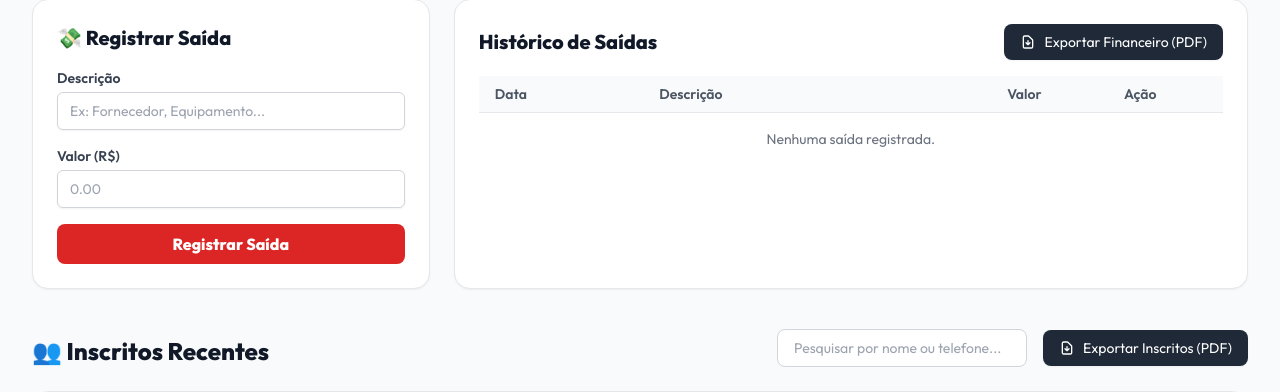
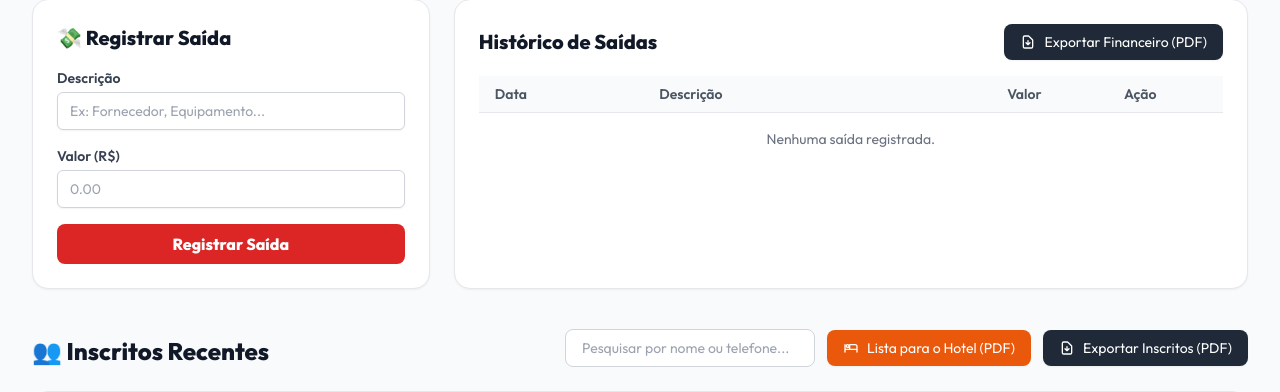
Before and after one commit to aquilasamuel-spec/defad, a Flask app: page /admin in a window 1280 px wide. Shown: the part 1127-1519 px from the top of the page. Run offline with Flask 3, Linux system fonts and the light colour scheme; the visitor is signed in with stand-in values (Sample User, id 1); data comes from the database, SQL or seed files in the repository; data that the repository does not hold is empty; some libraries are stand-ins or nearby versions.

Commit message:
feat: exporta lista de hospedes (Jantar + Hotel) em PDF para enviar ao hotel
Co-Authored-By: Claude Opus 5.5 <noreply@anthropic.com>
Claude-Session: https://claude.ai/code/session_01TnCwMQrwS1bYogn1xVQydS

```diff
--- a/routes.py
+++ b/routes.py
@@ -869,6 +869,110 @@ def exportar_pdf():
         download_name='relatorio_inscritos.pdf'
     )
 
+@bp.route('/admin/exportar_hotel')
+def exportar_hotel():
+    """Lista de hóspedes (inscrições Jantar + Hotel) para enviar ao hotel do evento."""
+    if not session.get('admin_logged_in'):
+        return redirect(url_for('main.admin_login'))
+
+    from fpdf import FPDF
+    from fpdf.fonts import FontFace
+    from flask import send_file
+    import io
+
+    def txt(v):
+        # Fontes padrão do PDF usam latin-1: troca caracteres fora dele em vez de quebrar
+        return str(v or '').strip().encode('latin-1', 'replace').decode('latin-1')
+
+    def fmt_cpf(cpf):
+        d = ''.join(c for c in str(cpf or '') if c.isdigit())
+        return f"{d[:3]}.{d[3:6]}.{d[6:9]}-{d[9:]}" if len(d) == 11 else (txt(cpf) or '-')
+
+    def fmt_tel(tel):
+        d = ''.join(c for c in str(tel or '') if c.isdigit())
+        if d.startswith('55') and len(d) in (12, 13):
+            d = d[2:]
+        if len(d) == 11:
+            return f"({d[:2]}) {d[2:7]}-{d[7:]}"
+        if len(d) == 10:
+            return f"({d[:2]}) {d[2:6]}-{d[6:]}"
+        return txt(tel)
+
+    todas = [i for i in Inscricao.query.all() if 'HOTEL' in (i.tipo_inscricao or '').upper()]
+    hospedes = sorted([i for i in todas if not i.sinalizada_exclusao], key=lambda i: (i.nome_completo or '').strip().upper())
+    retiradas = len(todas) - len(hospedes)
+
+    agora = datetime.now()
+
+    class PDF(FPDF):
+        def header(self):
+            self.set_font("helvetica", "B", 16)
+            self.cell(0, 9, txt(f"Lista de Hóspedes - {EVENTO_NOME} DEFAD"), new_x="LMARGIN", new_y="NEXT", align="C")
+            self.set_font("helvetica", "", 10)
+            self.set_text_color(90, 90, 90)
+            self.cell(0, 6, txt(f"Evento: {EVENTO_DATA}  |  Modalidade: Jantar + Hotel  |  Gerado em {agora.strftime('%d/%m/%Y às %H:%M')}"),
+                      new_x="LMARGIN", new_y="NEXT", align="C")
+            self.set_text_color(0, 0, 0)
+            self.ln(3)
+
+        def footer(self):
+            self.set_y(-12)
+            self.set_font("helvetica", "I", 8)
+            self.set_text_color(120, 120, 120)
+            self.cell(0, 8, txt(f"DEFAD - {EVENTO_NOME}  |  Página {self.page_no()}/{{nb}}"), align="C")
+
+    pdf = PDF(orientation="L", format="A4")
+    pdf.set_auto_page_break(auto=True, margin=15)
+    pdf.add_page()
+
+    # Resumo
+    pdf.set_fill_color(255, 237, 213)
+    pdf.set_font("helvetica", "B", 11)
+    resumo = f"Total: {len(hospedes)} casal(is)  |  {len(hospedes)} quarto(s) de casal  |  {len(hospedes) * 2} hóspede(s)"
+    pdf.cell(0, 10, txt(resumo), border=0, align="C", fill=True, new_x="LMARGIN", new_y="NEXT")
+    pdf.ln(4)
+
+    if not hospedes:
+        pdf.set_font("helvetica", "", 11)
+        pdf.cell(0, 10, txt("Nenhuma inscrição na modalidade Jantar + Hotel."), align="C")
+    else:
+        pdf.set_font("helvetica", "", 9)
+        pdf.set_fill_color(245, 245, 245)
+        cabecalho = FontFace(emphasis="BOLD", color=(255, 255, 255), fill_color=(194, 65, 12))
+        with pdf.table(
+            col_widths=(10, 62, 34, 62, 32, 24, 43, 15),
+            text_align=("CENTER", "LEFT", "CENTER", "LEFT", "CENTER", "CENTER", "LEFT", "CENTER"),
+            headings_style=cabecalho,
+            cell_fill_color=(245, 245, 245),
+            cell_fill_mode="ROWS",
+            line_height=5,
+        ) as table:
+            table.row([txt(h) for h in ("Nº", "Hóspede 1 (Titular)", "CPF do Titular", "Hóspede 2 (Cônjuge)",
+                                          "Telefone / WhatsApp", "Data Casamento", "Congregação", "Inscr.")])
+            for n, i in enumerate(hospedes, start=1):
+                table.row([
+                    str(n),
+                    txt(i.nome_completo),
+                    fmt_cpf(i.cpf_responsavel),
+                    txt(i.nome_conjuge),
+                    fmt_tel(i.telefone),
+                    i.data_casamento.strftime('%d/%m/%Y') if i.data_casamento else '-',
+                    txt(i.local_congregacao),
+                    f"#{i.id}",
+                ])
+
+        pdf.ln(4)
+        pdf.set_font("helvetica", "I", 8)
+        pdf.set_text_color(100, 100, 100)
+        obs = "Cada inscrição corresponde a 1 casal (2 hóspedes) em 1 quarto de casal. Lista em ordem alfabética pelo titular."
+        if retiradas:
+            obs += f" Não constam {retiradas} inscrição(ões) que informaram que não vão participar."
+        pdf.multi_cell(0, 5, txt(obs))
+
+    pdf_bytes = pdf.output()
+    return send_file(io.BytesIO(bytes(pdf_bytes)), mimetype='application/pdf', as_attachment=True,
+                     download_name=f"lista_hospedes_hotel_{agora.strftime('%d-%m-%Y')}.pdf")
+
 @bp.route('/admin/excluir_inscricao/<int:id>', methods=['POST'])
 def excluir_inscricao(id):
     if not session.get('admin_logged_in'):
--- a/templates/admin.html
+++ b/templates/admin.html
@@ -264,8 +264,12 @@
                     <button type="button" onclick="limparFiltroSinalizadas()" class="underline hover:text-red-900">Mostrar todos</button>
                 </div>
             </div>
-            <div class="flex space-x-4 items-center">
+            <div class="flex flex-wrap gap-3 items-center">
                 <input type="text" id="searchInput" onkeyup="filterTable()" placeholder="Pesquisar por nome ou telefone..." class="px-4 py-2 border border-gray-300 rounded-lg text-sm focus:outline-none focus:border-orange-500 focus:ring-1 focus:ring-orange-500 min-w-[250px]">
+                <a href="{{ url_for('main.exportar_hotel') }}" class="inline-flex items-center px-4 py-2 bg-orange-600 text-white text-sm font-medium rounded-lg hover:bg-orange-700 shadow-sm transition" title="Lista dos casais Jantar + Hotel para enviar ao hotel">
+                    <svg class="w-4 h-4 mr-2" fill="none" stroke="currentColor" viewBox="0 0 24 24"><path stroke-linecap="round" stroke-linejoin="round" stroke-width="2" d="M3 7v11m0-4h18m0 4v-8a3 3 0 00-3-3h-8v7M7 11a2 2 0 100-4 2 2 0 000 4z"></path></svg>
+                    Lista para o Hotel (PDF)
+                </a>
                 <a href="{{ url_for('main.exportar_pdf') }}" class="inline-flex items-center px-4 py-2 bg-gray-800 text-white text-sm font-medium rounded-lg hover:bg-gray-900 shadow-sm transition">
                     <svg class="w-4 h-4 mr-2" fill="none" stroke="currentColor" viewBox="0 0 24 24"><path stroke-linecap="round" stroke-linejoin="round" stroke-width="2" d="M12 10v6m0 0l-3-3m3 3l3-3m2 8H7a2 2 0 01-2-2V5a2 2 0 012-2h5.586a1 1 0 01.707.293l5.414 5.414a1 1 0 01.293.707V19a2 2 0 01-2 2z"></path></svg>
                     Exportar Inscritos (PDF)
```
